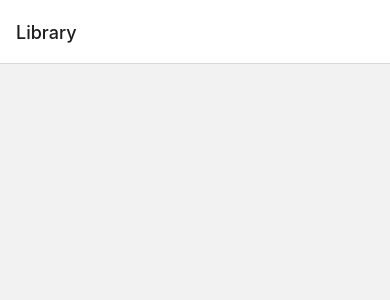
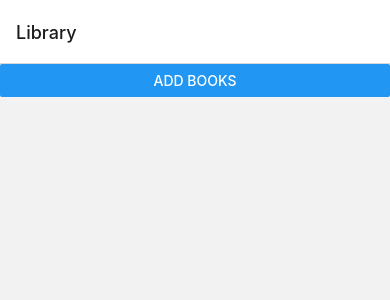
Before and after one commit to DTulacro/LibraryBook, a React Native app: screen /Library in a window 390 px wide. Shown: the top 300 px of the page. Built offline with nearby package versions, Linux system fonts and the light colour scheme.

Commit message:
new library

```diff
--- a/library.js
+++ b/library.js
@@ -1,3 +1,53 @@
-export default function Library( navigation, route ) {
+import React, { useState, useEffect } from 'react';
+import { TouchableOpacity, Button, View, FlatList, Text } from 'react-native';
+
+export default function Library( navigation ) {
+
+    const startingData = [];
+
+    const [books, setBooks] = useState(startingData);
+
+    function getBooks() {
+        let tempList = [];
+        fetch('https://api.nytimes.com/svc/books/v3/lists/current/hardcover-fiction.json?api-key=F93caSWCo07hIFLfgYl0BTojagbBVQRR')
+        .then((response) => response.json())
+        .then((json) => {
+          /* view the JSON that's returned in the server log */
+            console.log(json);
+            for(i = 0; i < 15; i++) {
+                let temp = {key: i,
+                            title: json.results.books[i].title,
+                            author: json.results.books[i].author,
+                            description: json.results.books[i].description,
+                            isbn: json.results.books[i].primary_isbn13};
+                tempList.push(temp);
+            }
+
+            setBooks(books.concat(tempList));
+        })
+        .catch((error) => {
+        console.error(error);
+        });
+
+    }
+
+    function addBooks () {
+
+    }
+
+    return (
+        <View>
+        <FlatList data={books} extraData={books}
+        renderItem={({item}) =>
+          <View>
+            <TouchableOpacity onPress={ () => navigation.navigate('Information', {title: item.title}) }>
+              <Text>{item.title}</Text>
+            </TouchableOpacity>
+          </View>
+        }
+        />
+        <Button title="Add Books" onPress={ getBooks }/>
+        </View>
+    );
 
 }
```
